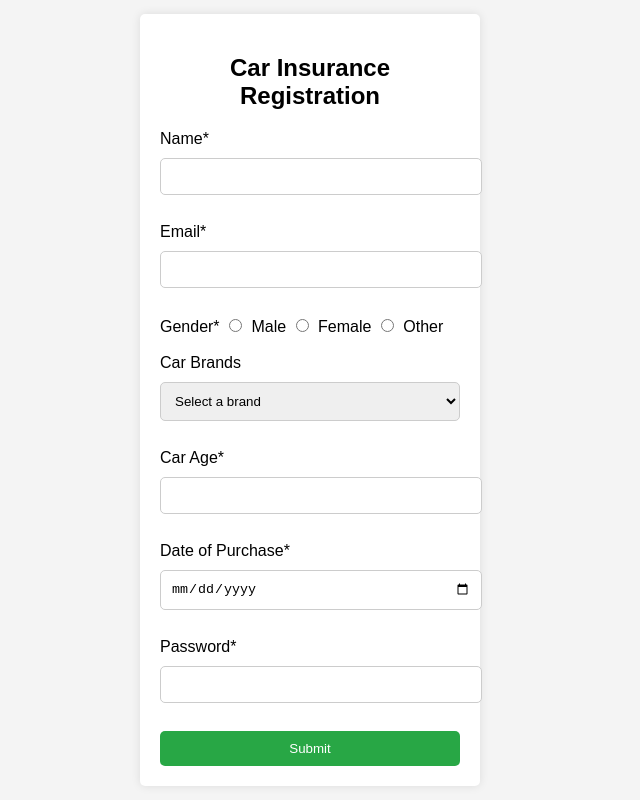
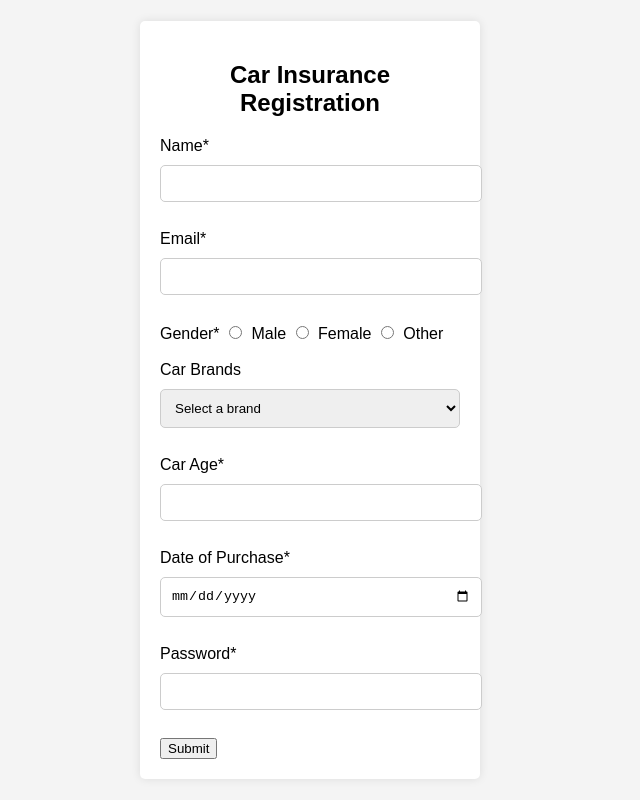
Before and after one commit to acciojob/car-insurance-form-sarvanthakor01, a website: page main.html in a window 1280 px wide. Shown: the whole page, without its empty margins (330-970 px from the left). Drawn offline with Linux system fonts and the light colour scheme.

Commit message:
created a submission

```diff
--- a/main.html
+++ b/main.html
@@ -45,7 +45,8 @@
         <label for="password">Password*</label>
         <input type="password" id="password" name="password" required><br><br>
 
-        <input type="submit" value="Submit">
+		<button type="submit" value="submit">Submit</button>
+        <!-- <input type="submit" value="Submit"> -->
     </form>
 
     <script type="text/javascript" src="./script.js">
```
